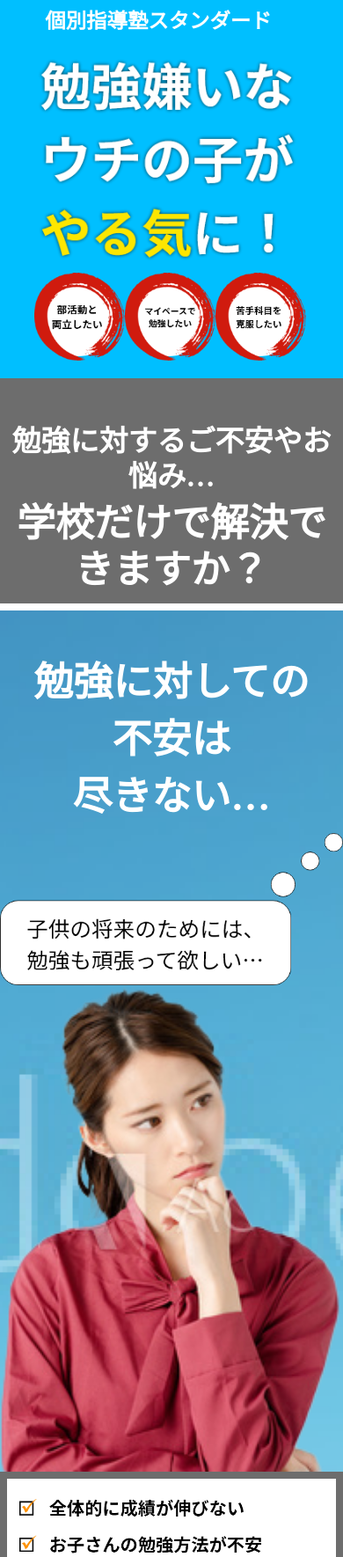
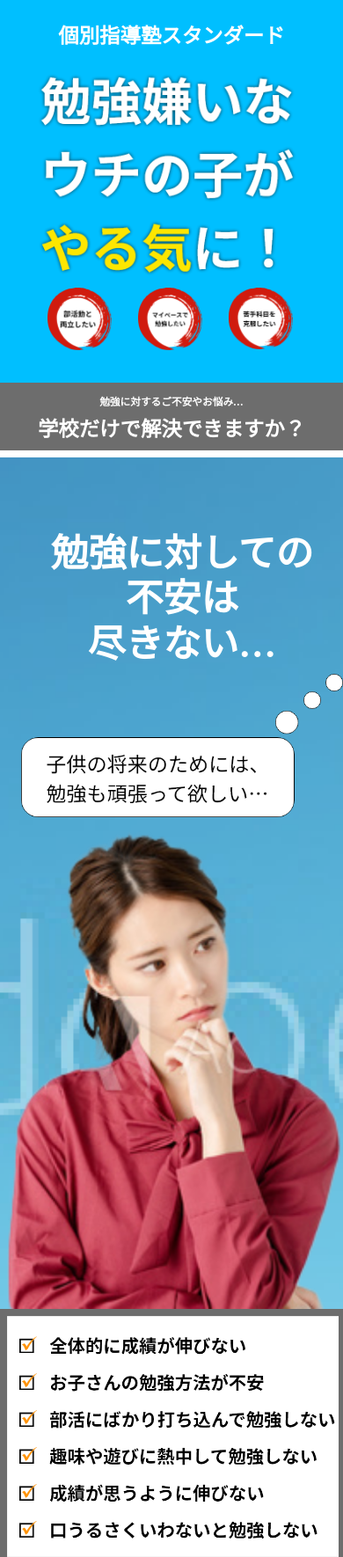
Before and after one commit to satousann442/code2_0417, a plain HTML site: page index.html in a window 390 px wide. Shown: the top 1770 px of the page at 88% size. Drawn offline with nearby package versions, Linux system fonts and the light colour scheme.

Commit message:
[update]

```diff
--- a/css/style.css
+++ b/css/style.css
@@ -23,6 +23,8 @@ header{
   height:auto;
   background-color: #00bfff;
   flex-basis:50%;
+  padding-top: 2vh;
+  padding-bottom: 2vh;
 }
 
 header h1{
@@ -32,7 +34,7 @@ header h1{
   color: #FFFFFF;
   font-weight: bold;
   flex-basis:50%;
-  padding-right: 30px;
+  padding-right: 0vw;
 }
 
 header h2 {
@@ -63,6 +65,7 @@ header h2 {
     font-size:6vw;
     text-align: center;
     padding-top: 10px;
+    padding-right:-30vw;
   }
 
   header h2{
@@ -87,7 +90,7 @@ header h2 {
 }
 
 .solution h2{
-  font-size: 83px;
+  font-size: 3vw;
   font-weight: bold;
   color: #FFFFFF;
   text-align: center;
@@ -95,7 +98,7 @@ header h2 {
 }
 
 .solution h3{
-  font-size: 127px;
+  font-size: 6vw;
   font-weight: bold;
   color: #FFFFFF;
   text-align: center;
@@ -103,15 +106,15 @@ header h2 {
 }
 
 @media screen and (max-width:576px){
+
+  .solution h3{
+    padding-bottom: 10px;
+  }
   .solution h2{
-    font-size: 33px;
+    padding-top:2vh;
+  }
   }
 
-  .solution h3{
-    font-size: 44px;
-    padding-bottom: 10px;
-  }
-}
 
 /* parent */
 
@@ -124,25 +127,41 @@ header h2 {
 
 .row-parent{
   display: flex;
+  padding-top: 10vh;
 }
 
-.parent h2{
-  font-size: 95px;
+.row-parent_contents1{
+  padding-left:10vw;
+}
+
+.row-parent_contents1 h2{
+  font-size: 4vw;
   font-weight: bold;
   color: #FFFFFF;
-  padding-top: 50px;
-  padding-left: 135px;
-  line-height: 137px;
+}
+
+.row-parent_contents2 img{
+  padding-left: 2vw;
+  padding-top: 4vw;
+}
+
+.row-parent_contents3{
+  padding-right: 3vw;
 }
 
 @media screen and (max-width:576px){
-  .parent h2{
-    font-size: 45px;
-    line-height: 65px;
+
+  .row-parent_contents1 h2{
+    font-size: 11vw;
     display: flex;
     justify-content: center;
     text-align: center;
     padding-left: 0px;
+  }
+
+  .row-parent_contents2{
+    display: flex;
+    justify-content: center;
   }
 }
 
@@ -150,45 +169,48 @@ header h2 {
 /* checkboxにorderがかからない */
 /* 途中のサイジングがうまくいかない */
 
-.child h2{
-  padding-top: 76px;;
-}
-
 .row-child{
   display: flex;
+  padding-top: 10vh;
 }
 
 .row-col__contnts1{
-  /* width:100%; */
-  height: 10vh;
+  width: 200vw;
+  height: auto;
+}
+
+.row-col__contnts1 h2{
+  padding-bottom: 3vh;
 }
 
 .row-col__contents3{
-  font-size: 25px;
+  font-size: 2.6vw;
   font-weight: bold;
   color: #000000;
-  padding-top: 56px;
-  padding-right: 134px;
-  line-height: 137px;
+  /* padding-top: 56px;
+  padding-right: 134px; */
+  /* line-height: 137px; */
   text-align: right;
 }
 
 @media screen and (max-width:576px){
-  .child h2{
+  /* .row-col__contnts1 h2{
     order:4;
-  }
+  } */
 
-  .row-col__contnts1{
+  .row-col__contnts1 {
     order:2;
   }
 
   .row-col__contents2{
     order:3;
+    display: flex;
+    justify-content: center;
   }
 
   .row-col__contents3{
     font-size: 45px;
-    line-height: 65px;
+    /* line-height: 65px; */
     text-align: center;
     display: flex;
     justify-content: center;
--- a/index.html
+++ b/index.html
@@ -22,13 +22,13 @@
           <img src="img/header-copy.png" alt="" class="img-fluid">
         </h2>
         <div class="row row-header">
-          <div class="row-md-4 row-header__contents">
+          <div class="col-md-4 row-header__contents">
             <img src="img/circle-1.png" alt="" class="img-fluid">
           </div>
-          <div class="row-md-4  row-header__contents">
+          <div class="col-md-4  row-header__contents">
             <img src="img/circle-2.png" alt="" class="img-fluid">
           </div>
-          <div class="row-md-4 row-header__contents">
+          <div class="col-md-4 row-header__contents">
             <img src="img/circle-3.png" alt="" class="img-fluid">
           </div>
         </div>
@@ -47,20 +47,20 @@
 
       <div class="parent">
         <div class="containr parent-area">
-            <h2>
-              勉強に対しての<br>
-              不安は<br>
-              尽きない…
-            </h2>
             <div class="row row-parent ">
-              <div class="col-md-4">
+              <div class="col-md-5 row-parent_contents1">
+                <h2>
+                  勉強に対しての<br>
+                  不安は<br>
+                  尽きない…
+                </h2>
                 <img src="img/parent-message.png"
               alt="" class="img-fluid">
               </div>
-              <div class="col-md-4">
+              <div class="col-md-3 row-parent_contents2">
                 <img src="img/parent.png" alt="" class="img-fluid">
               </div>
-              <div class="col-md-4">
+              <div class="col-md-4 row-parent_contents3">
                 <img src="img/parent-chechbox.png" alt="" class="img-fluid">
               </div>
             </div>
@@ -69,15 +69,15 @@
 
       <div class="child">
         <div class="container child-area">
-          <h2>
-            <img src="img/child-checkbox.png" alt="" class="img-fluid">
-          </h2>
           <div class="row row-child">
-            <div class="col-md-4 row-col__contnts1">
+            <div class="col-md-5 row-col__contnts1">
+              <h2 class="row-child__h2">
+                <img src="img/child-checkbox.png" alt="" class="img-fluid">
+              </h2>
               <img src="img/child-message.png"
             alt="" class="img-fluid">
             </div>
-            <div class="col-md-4 row-col__contents2">
+            <div class="col-md-3 row-col__contents2">
               <img src="img/child.png" alt="" class="img-fluid">
             </div>
             <div class="col-md-4 row-col__contents3">
```
